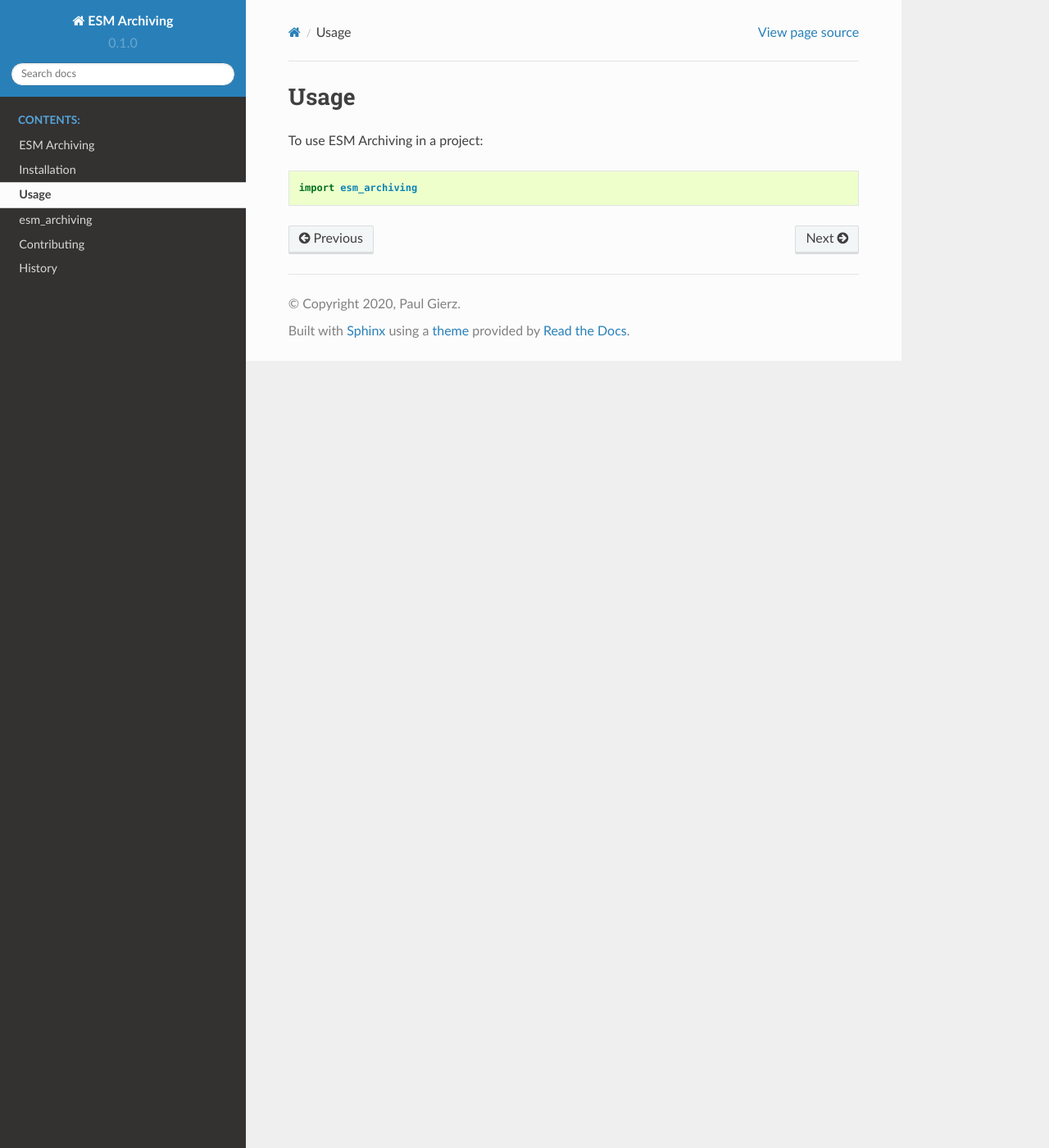
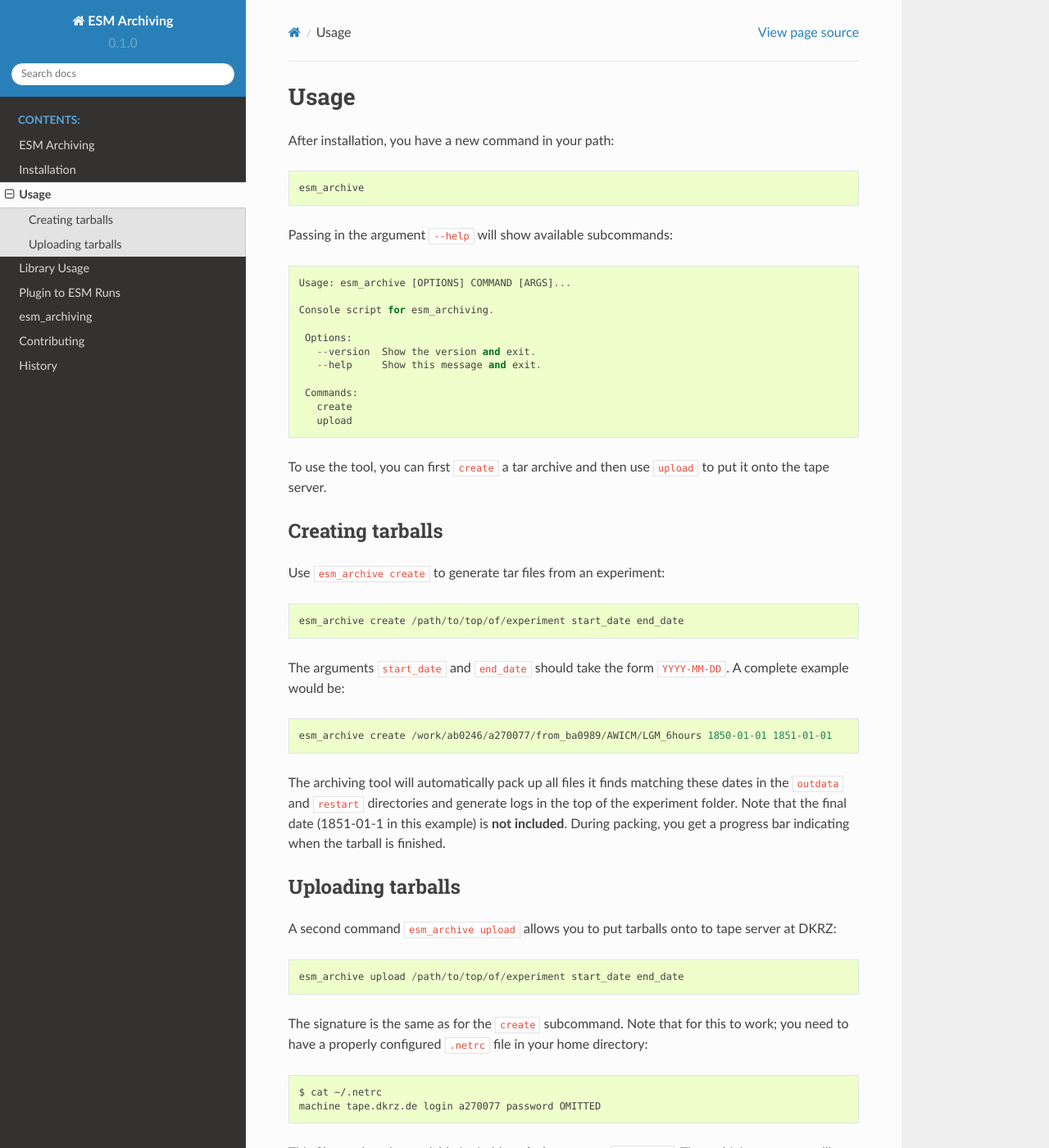
Before and after one commit to esm-tools/esm_archiving, a Sphinx documentation site: the page built from docs/usage.rst, in a window 1280 px wide and 1400 px high. Shown: the whole window at 82% size. Built offline with Sphinx 7.4.7 and the Read the Docs theme 2.0.0, drawn with Linux system fonts in a browser that asks for light colours; some of the changed text lies outside the part shown.

Commit message:
docs for release

```diff
--- a/docs/usage.rst
+++ b/docs/usage.rst
@@ -2,6 +2,87 @@
 Usage
 =====
 
+After installation, you have a new command in your path::
+
+    esm_archive
+
+Passing in the argument ``--help`` will show available subcommands::
+
+   Usage: esm_archive [OPTIONS] COMMAND [ARGS]...
+
+   Console script for esm_archiving.
+
+    Options:
+      --version  Show the version and exit.
+      --help     Show this message and exit.
+
+    Commands:
+      create
+      upload
+
+To use the tool, you can first ``create`` a tar archive and then use ``upload``
+to put it onto the tape server.
+
+
+Creating tarballs
+-----------------
+
+Use ``esm_archive create`` to generate tar files from an experiment::
+
+    esm_archive create /path/to/top/of/experiment start_date end_date
+
+The arguments ``start_date`` and ``end_date`` should take the form
+``YYYY-MM-DD``. A complete example would be::
+
+    esm_archive create /work/ab0246/a270077/from_ba0989/AWICM/LGM_6hours 1850-01-01 1851-01-01
+
+The archiving tool will automatically pack up all files it finds matching these
+dates in the ``outdata`` and ``restart`` directories and generate logs in the
+top of the experiment folder. Note that the final date (1851-01-1 in this
+example) is **not included**. During packing, you get a progress bar indicating
+when the tarball is finished.
+
+
+Uploading tarballs
+------------------
+
+A second command ``esm_archive upload`` allows you to put tarballs onto to tape server at DKRZ::
+
+    esm_archive upload /path/to/top/of/experiment start_date end_date
+
+The signature is the same as for the ``create`` subcommand. Note that for this
+to work; you need to have a properly configured ``.netrc`` file in your home
+directory::
+
+    $ cat ~/.netrc
+    machine tape.dkrz.de login a270077 password OMITTED
+
+This file needs to be readable/writable **only** for you, e.g. ``chmod 700``.
+The archiving program will then be able to automatically log into the tape
+server and upload the tarballs.
+
+=============
+Library Usage
+=============
 To use ESM Archiving in a project::
 
     import esm_archiving
+
+This gives you a few functions you can integrate into your Python programs.
+They are documented in the API. Perhaps immediately useful are:
+
++ ``get_files_for_date_range``
++ ``sum_tar_lists``
++ ``split_list_due_to_size_limit``
++ ``pack_tarfile``
++ ``archive_mistral``
+
+==================
+Plugin to ESM Runs
+==================
+
+.. warning::
+    This functionality is still under construction
+
+The library described above can also be used as a plug-in to automatically
+generate and upload tarballs as the simulation runs. Still under construction...
```
Also changed, not shown: README.rst (+21 -11 lines), docs/esm_archiving 2.rst (deleted, +0 -30 lines), docs/esm_archiving.external.rst (added, +22 -0 lines), docs/esm_archiving.rst (+13 -6 lines), docs/modules 2.rst (deleted, +0 -7 lines), 2 other files.
